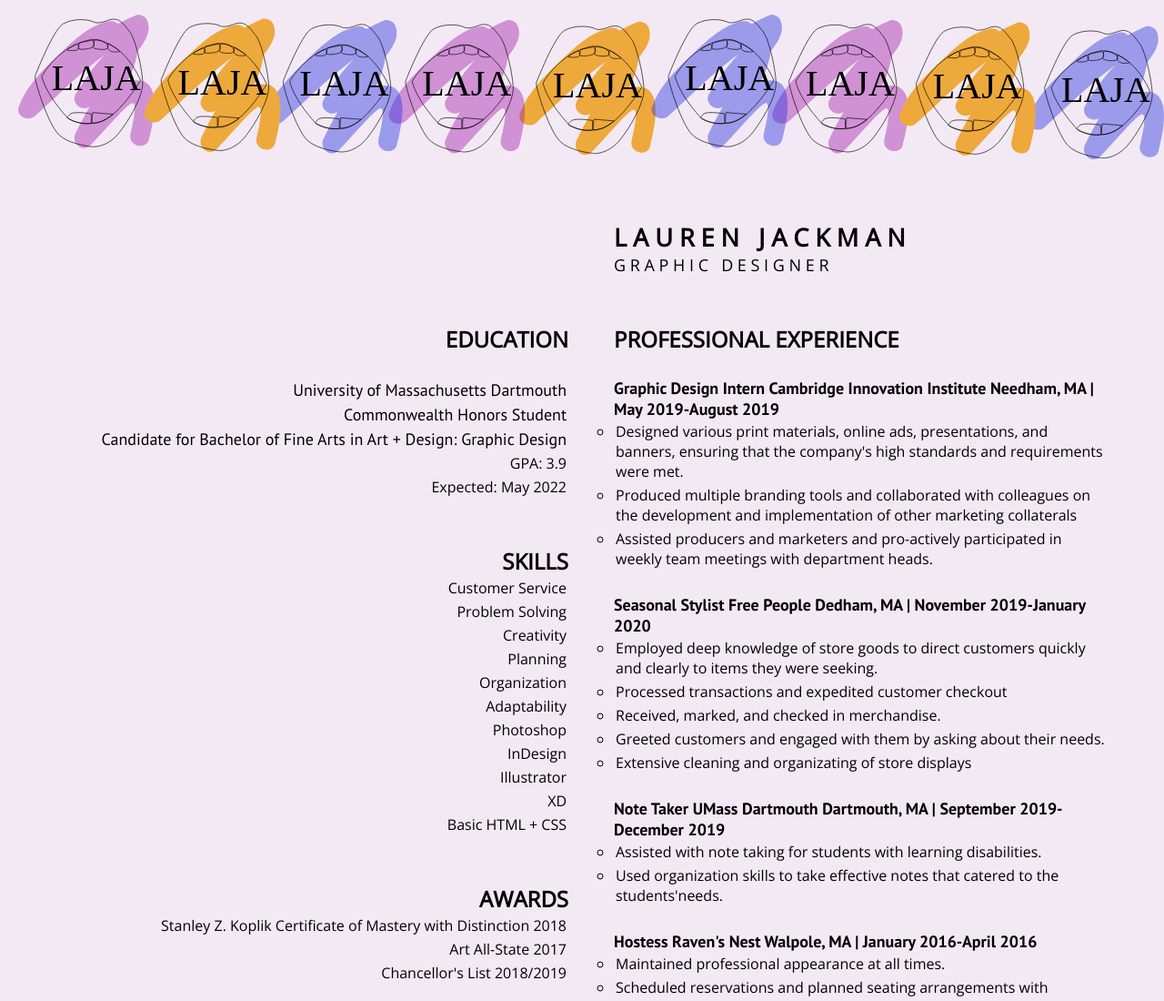
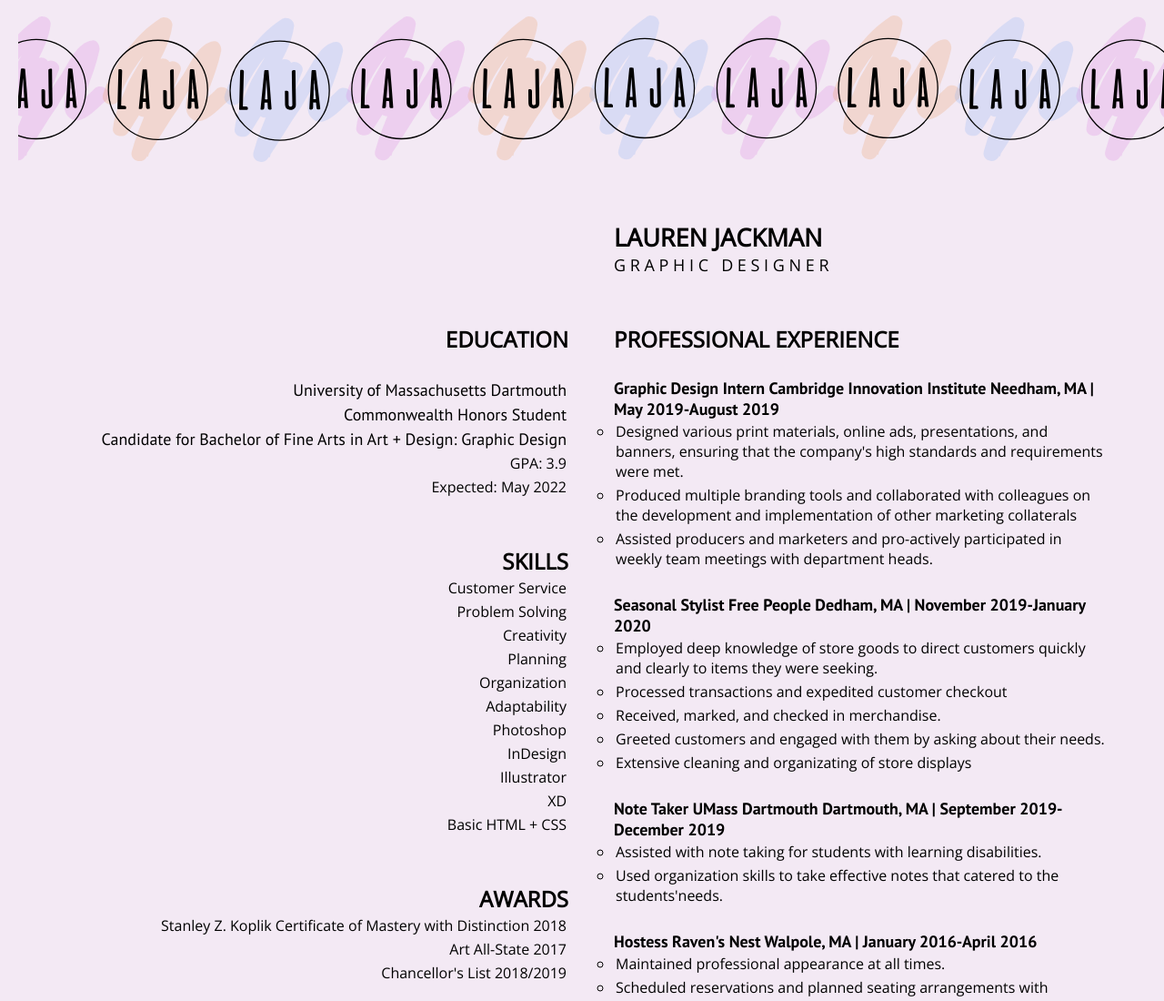
Before and after one commit to laurenjackman/resume, a plain HTML site: page index.html in a window 1280 px wide. Shown: the top 1100 px of the page at 91% size. Drawn offline with nearby package versions, Linux system fonts and the light colour scheme.

Commit message:
Add files via upload

```diff
--- a/index.html
+++ b/index.html
@@ -14,11 +14,11 @@
 </head>
 
 <body style= "background-color: rgba(218, 186, 221, 0.308);">
-    <img src="mouthpattern.svg" alt="favicon" style="float:left;">
+    <img src="faviconpattern.svg" alt="favicon" style="float:left;">
 
      <div class="container">
          <section class="name">
-             <h1>L A U R E N &nbsp; J A C K M A N</h1>
+             <h1>LAUREN JACKMAN</h1>
              G R A P H I C &nbsp; D E S I G N E R
          </section>
 
```
Also changed, not shown: FaviconCircle.svg (added), faviconpattern.svg (added).
